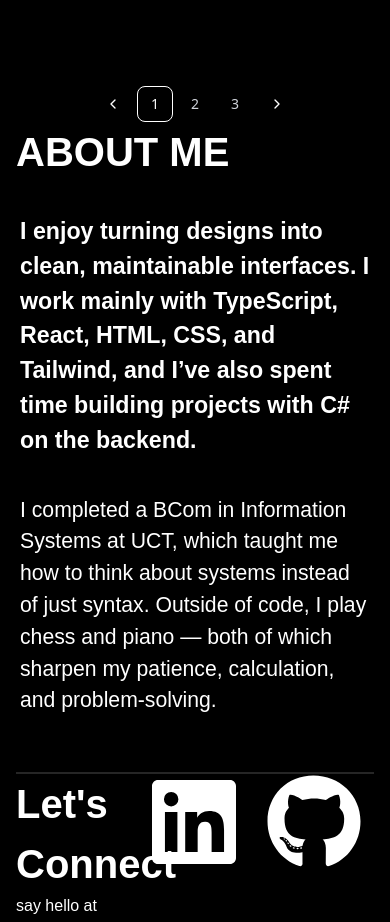
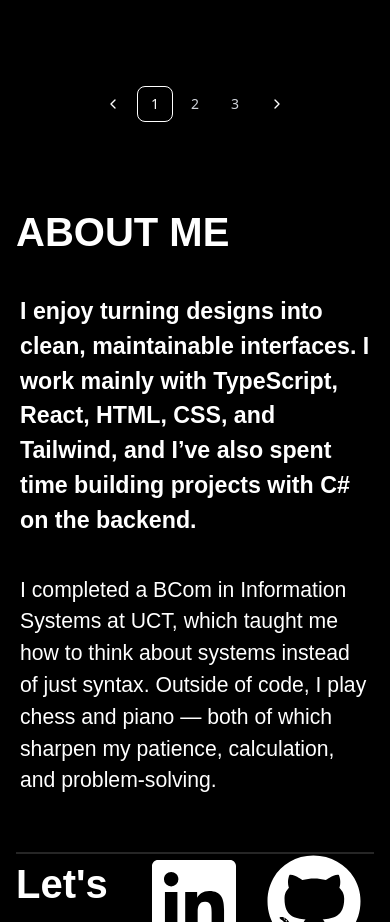
Before and after one commit to KabeloMaps/Portfolio, a React (Vite) app: page / in a window 390 px wide. Shown: the part 5220-6142 px from the top of the page. Built offline with nearby package versions, Linux system fonts and the light colour scheme; a web font is replaced by a local one.

Commit message:
Responsive design

```diff
--- a/src/components/About.tsx
+++ b/src/components/About.tsx
@@ -2,7 +2,7 @@ export default function About() {
   return (
     <section id="about">
       <div className="text-white pb-10 grid  lg:grid-cols-2">
-        <div className="px-4">
+        <div className="px-4 pt-20 ">
           <h3 className=" text-[2.5rem] font-bold font-family-third pb-8">
             ABOUT ME
           </h3>
--- a/src/components/ProjectCard.tsx
+++ b/src/components/ProjectCard.tsx
@@ -28,7 +28,7 @@ export default function ProjectCard({ project }: ProjectCardProps) {
 
       <div className="description-container content-center">
         <article>
-          <p className="text-[1.20rem] sm:text-[1.55rem] md:text-[1.65rem] lg:text-[1.70rem] xl:text-[1.75rem] font-family-third font-light">
+          <p className="text-[1.20rem] sm:text-[1.55rem] md:text-[1.65rem] lg:text-[1.70rem] xl: font-family-third font-light">
             {project.description}
           </p>
 
```
